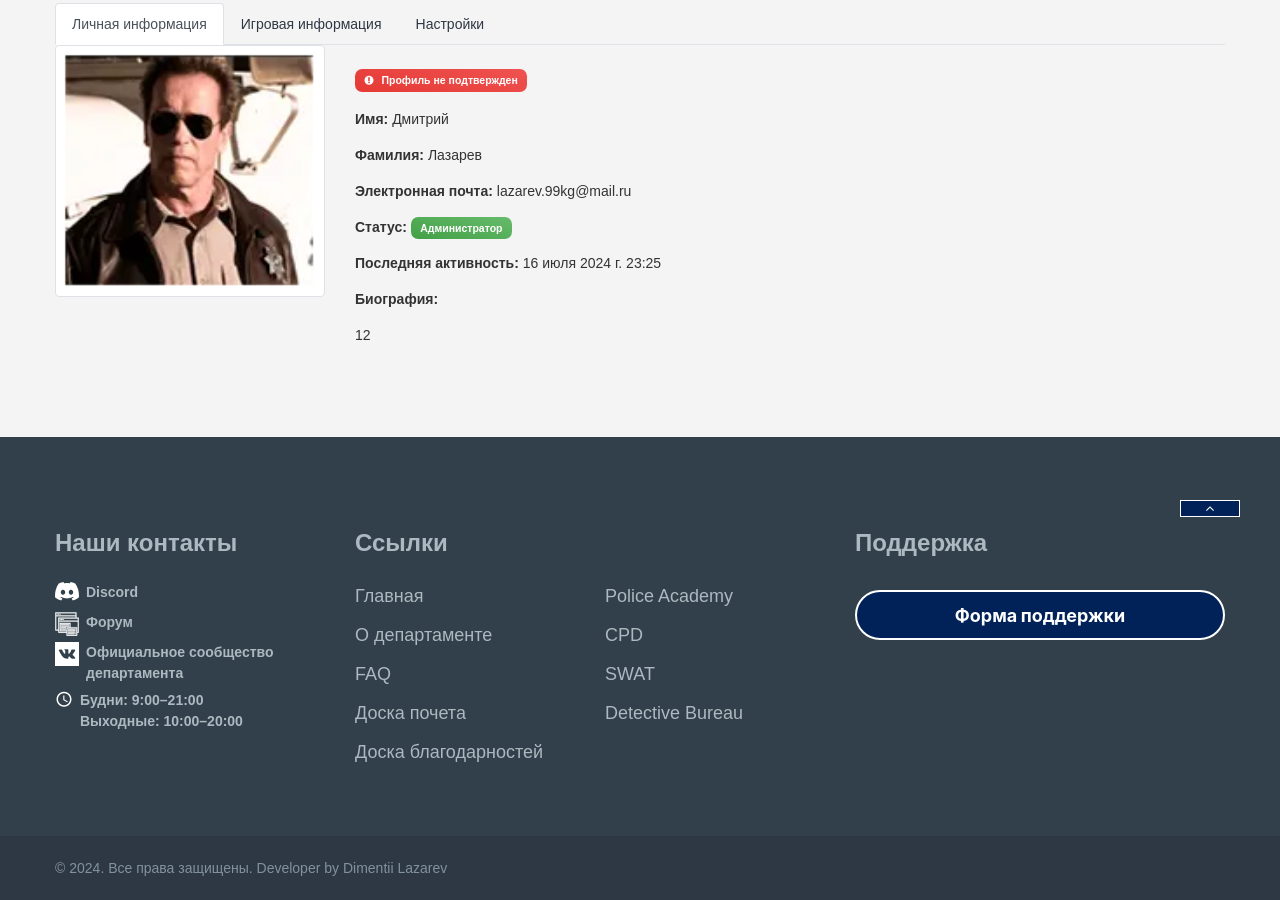
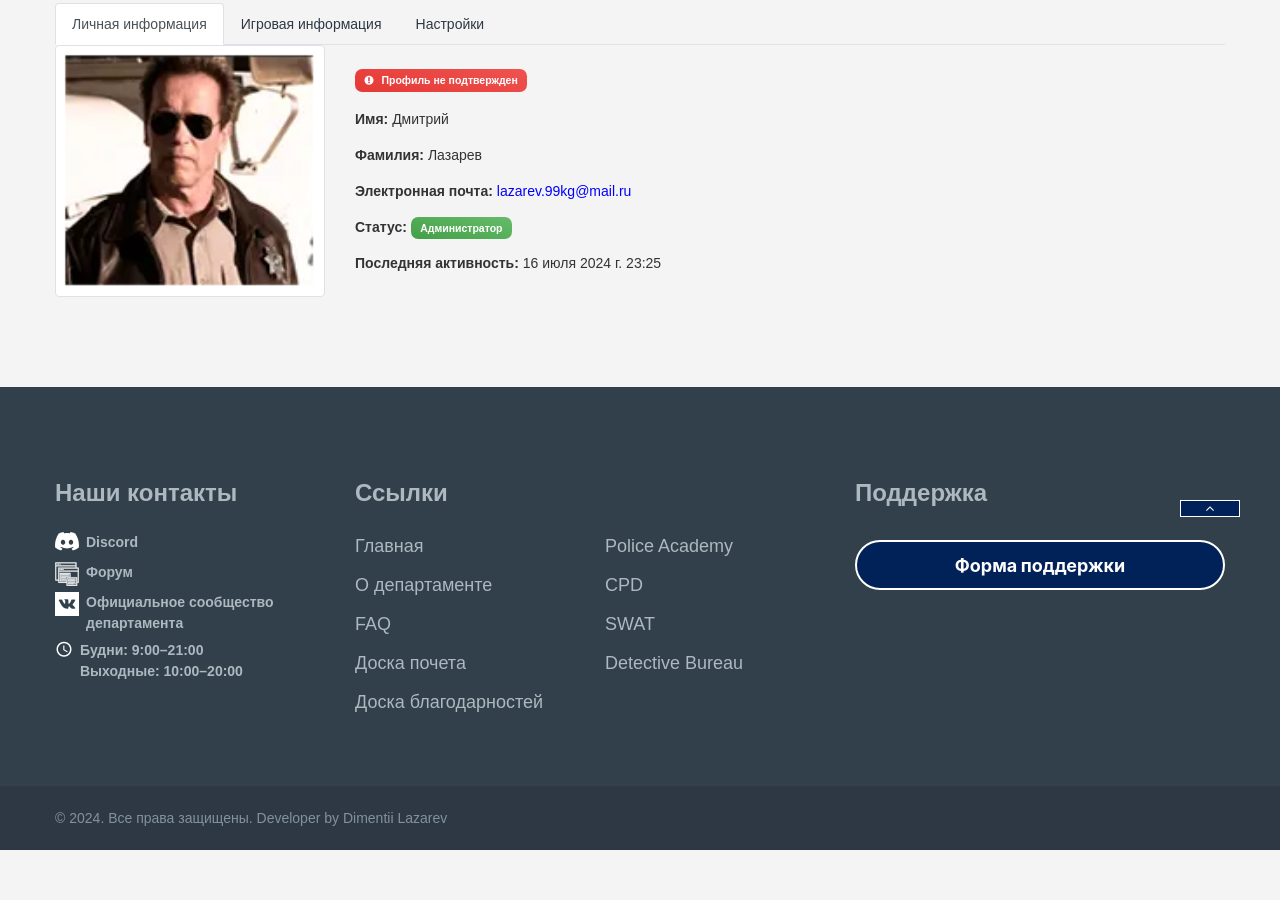
Before and after one commit to lazarenok312/SFPD, a Django app: a page that uses templates/profile/profile_detail.html in a window 1280 px wide. Shown: the part 343-1243 px from the top of the page. After the commit the page ends 1193 px from the top, so only its background shows below. Run offline with Django 5.2, Linux system fonts and the light colour scheme; a user stored in the database is signed in; data comes from the database, SQL or seed files in the repository; both versions use the stored data as it was after the commit; some libraries are stand-ins or nearby versions.

Commit message:
доработки

```diff
--- a/templates/profile/profile_detail.html
+++ b/templates/profile/profile_detail.html
@@ -226,7 +226,7 @@
                             </div>
                             <p><strong>Имя:</strong> {{ profile.name }}</p>
                             <p><strong>Фамилия:</strong> {{ profile.surnames }}</p>
-                            <p><strong>Электронная почта:</strong> {{ profile.email }}</p>
+                            <p><strong>Электронная почта:</strong> <a href="mailto:{{ profile.email }}" style="color: blue;">{{ profile.email }}</a></p>
                             <p><strong>Статус:</strong>
                                 {% if profile.user.is_staff %}
                                     <span class="badge bg-gradient-success">Администратор</span>
@@ -235,8 +235,6 @@
                                 {% endif %}
                             </p>
                             <p><strong>Последняя активность:</strong> {{ profile.last_activity }}</p>
-                            <p><strong>Биография:</strong></p>
-                            <p>{{ profile.bio }}</p>
                         </div>
                     </div>
                 </div>
@@ -260,6 +258,8 @@
                     {% endif %}
                     <p><strong>Онлайн за неделю:</strong> 21:01:56</p>
                     <p><strong>Онлайн за месяц:</strong> 48:25:05</p>
+                    <p><strong>Биография:</strong></p>
+                    <p>{{ profile.bio }}</p>
                 </div>
 
                 <!-- Вкладка "Настройки" -->
```
Also changed, not shown: db.sqlite3.
